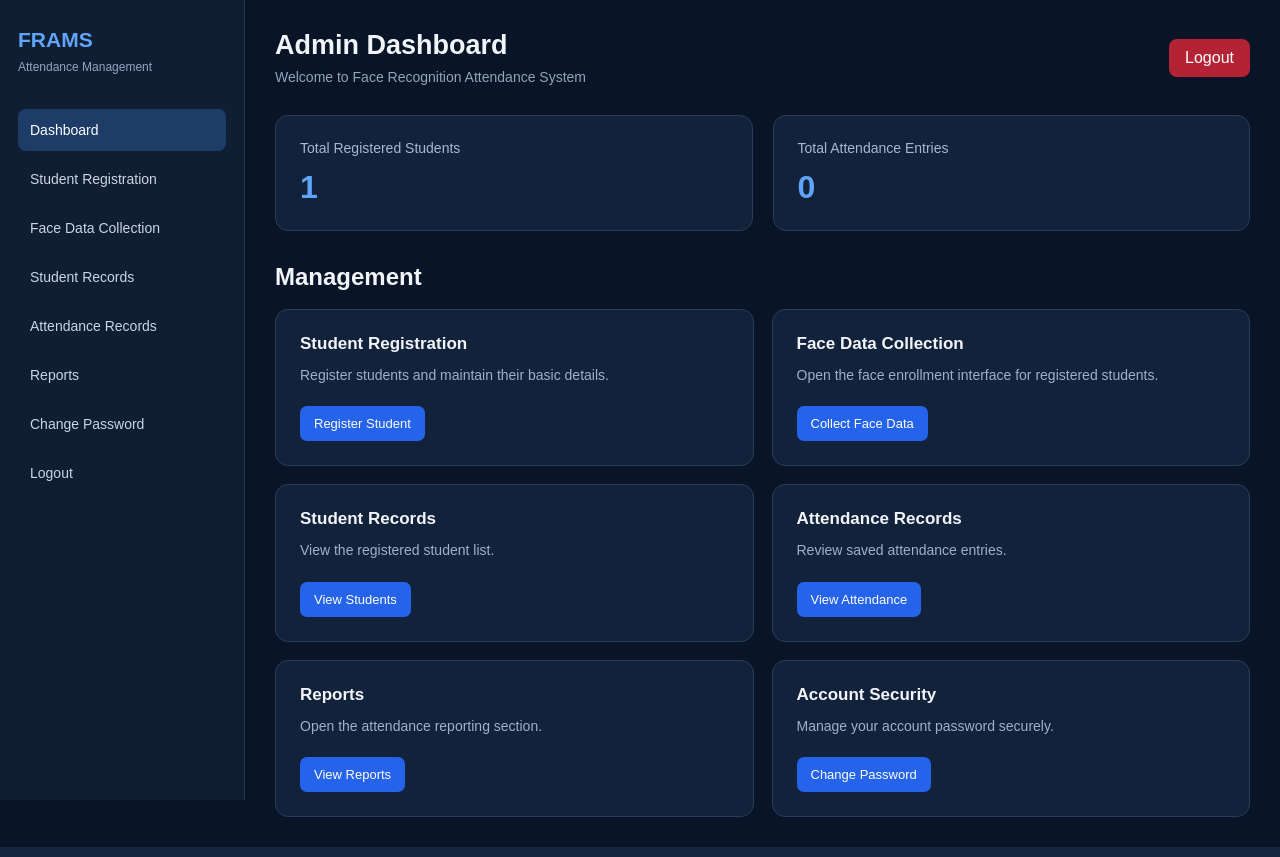
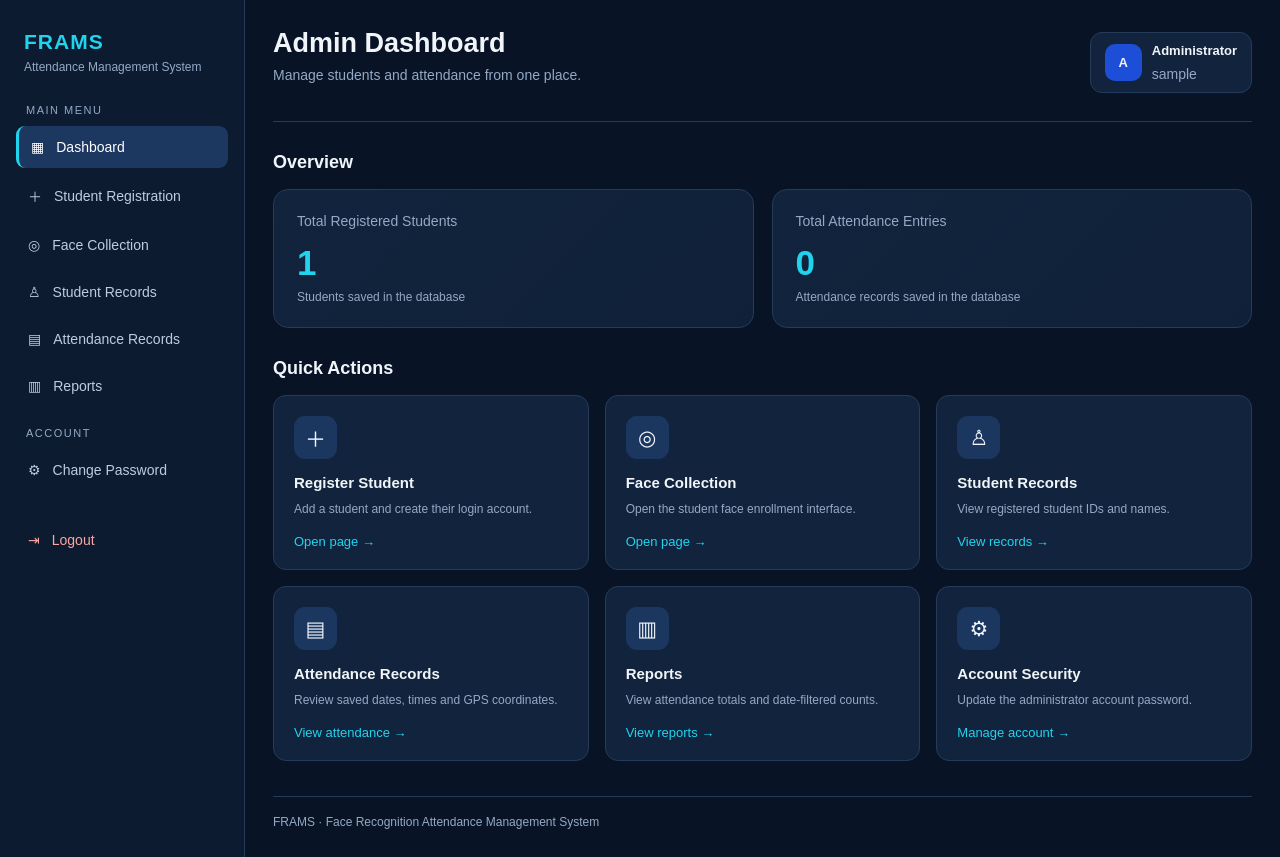
Before and after one commit to tiwarishivansh265-cloud/Face-Recognition-Attendance-System, a Flask app: page /admin-dashboard in a window 1280 px wide. Run offline with Flask 3, Linux system fonts and the light colour scheme; the visitor is signed in with stand-in values (Sample User, id 1); data comes from the database, SQL or seed files in the repository; data that the repository does not hold is empty.

Commit message:
Update admin_dashboard.html

```diff
--- a/templates/admin_dashboard.html
+++ b/templates/admin_dashboard.html
@@ -1,65 +1,106 @@
+
 <!DOCTYPE html>
 <html lang="en">
 <head>
     <meta charset="UTF-8">
     <meta name="viewport" content="width=device-width, initial-scale=1.0">
+
     <title>FRAMS | Admin Dashboard</title>
 
     <style>
+        :root {
+            --background: #081426;
+            --sidebar: #0d1b30;
+            --card: #12243d;
+            --border: #263b59;
+            --blue: #2563eb;
+            --cyan: #22d3ee;
+            --text: #f1f5f9;
+            --muted: #94a9c5;
+        }
+
         * {
             box-sizing: border-box;
-            margin: 0;
-            padding: 0;
-            font-family: Arial, sans-serif;
         }
 
         body {
-            background: #091426;
-            color: #f1f5f9;
+            margin: 0;
+            font-family: Arial, Helvetica, sans-serif;
+            background: var(--background);
+            color: var(--text);
+        }
+
+        a {
+            color: inherit;
+            text-decoration: none;
+        }
+
+        .layout {
+            display: flex;
+            min-height: 100vh;
         }
 
         .sidebar {
             width: 245px;
-            min-height: 100vh;
-            position: fixed;
-            top: 0;
-            left: 0;
-            padding: 28px 18px;
-            background: #101e34;
-            border-right: 1px solid #263750;
+            flex-shrink: 0;
+            padding: 25px 16px;
+            background: var(--sidebar);
+            border-right: 1px solid var(--border);
         }
 
         .brand {
             font-size: 21px;
-            font-weight: bold;
-            color: #60a5fa;
-            margin-bottom: 8px;
+            font-weight: 800;
+            letter-spacing: 1px;
+            color: var(--cyan);
+            margin: 5px 8px 6px;
         }
 
         .brand-subtitle {
-            color: #93a4bd;
+            color: var(--muted);
             font-size: 12px;
-            margin-bottom: 35px;
+            margin: 0 8px 30px;
+        }
+
+        .nav-label {
+            margin: 20px 10px 10px;
+            color: var(--muted);
+            font-size: 11px;
+            text-transform: uppercase;
+            letter-spacing: 1.5px;
         }
 
         .nav-link {
-            display: block;
-            text-decoration: none;
-            color: #cbd5e1;
+            display: flex;
+            align-items: center;
+            gap: 12px;
             padding: 13px 12px;
-            margin-bottom: 7px;
-            border-radius: 8px;
+            margin: 5px 0;
+            border-radius: 9px;
+            color: #bdcce0;
             font-size: 14px;
+            transition: 0.2s;
         }
 
-        .nav-link:hover, .active {
-            background: #1d3c68;
-            color: #ffffff;
+        .nav-link:hover,
+        .nav-link.active {
+            color: white;
+            background: #1c3760;
+        }
+
+        .nav-link.active {
+            border-left: 3px solid var(--cyan);
+        }
+
+        .logout {
+            margin-top: 28px;
+            color: #fca5a5;
         }
 
         .main {
-            margin-left: 245px;
-            padding: 30px;
+            flex: 1;
+            min-width: 0;
+            padding: 28px;
         }
 
         .topbar {
@@ -68,219 +109,361 @@
             align-items: center;
             gap: 15px;
             flex-wrap: wrap;
-            margin-bottom: 30px;
+            padding-bottom: 24px;
+            border-bottom: 1px solid var(--border);
         }
 
         h1 {
             font-size: 27px;
+            margin: 0;
         }
 
-        .muted {
-            color: #91a4bf;
+        .subtitle {
+            color: var(--muted);
+            font-size: 14px;
             margin-top: 8px;
-            font-size: 14px;
         }
 
-        .logout {
-            padding: 10px 16px;
-            color: white;
-            background: #b42335;
-            border-radius: 8px;
-            text-decoration: none;
+        .admin-badge {
+            display: flex;
+            align-items: center;
+            gap: 10px;
+            padding: 10px 14px;
+            border: 1px solid var(--border);
+            background: var(--card);
+            border-radius: 12px;
+            font-size: 13px;
+        }
+
+        .avatar {
+            display: grid;
+            place-items: center;
+            width: 37px;
+            height: 37px;
+            border-radius: 10px;
+            background: #1d4ed8;
+            font-weight: bold;
+        }
+
+        .section-title {
+            margin: 30px 0 16px;
+            font-size: 18px;
         }
 
         .stats {
             display: grid;
             grid-template-columns: repeat(2, minmax(0, 1fr));
-            gap: 20px;
-            margin-bottom: 32px;
+            gap: 18px;
         }
 
-        .stat-card, .feature-card {
-            padding: 24px;
-            background: #12223b;
-            border: 1px solid #293d5a;
-            border-radius: 13px;
+        .stat-card {
+            padding: 23px;
+            border: 1px solid var(--border);
+            border-radius: 15px;
+            background: linear-gradient(135deg, #12243d, #102039);
         }
 
-        .stat-card p {
-            color: #a7b8d0;
+        .stat-label {
+            color: var(--muted);
             font-size: 14px;
         }
 
-        .stat-card h2 {
-            color: #60a5fa;
-            margin-top: 13px;
-            font-size: 32px;
+        .stat-number {
+            font-size: 35px;
+            font-weight: 800;
+            margin-top: 14px;
+            color: var(--cyan);
         }
 
-        h3 {
-            margin-bottom: 10px;
-            font-size: 17px;
+        .stat-note {
+            color: var(--muted);
+            font-size: 12px;
+            margin-top: 7px;
         }
 
-        .features {
+        .actions {
             display: grid;
-            grid-template-columns: repeat(2, minmax(0, 1fr));
-            gap: 18px;
+            grid-template-columns: repeat(3, minmax(0, 1fr));
+            gap: 16px;
         }
 
-        .feature-card p {
-            color: #9fb0c9;
-            line-height: 1.6;
-            font-size: 14px;
-            margin-bottom: 20px;
+        .action-card {
+            display: block;
+            padding: 20px;
+            background: var(--card);
+            border: 1px solid var(--border);
+            border-radius: 13px;
+            transition: 0.2s;
         }
 
-        .open-link {
-            display: inline-block;
-            padding: 10px 14px;
-            color: white;
-            background: #2563eb;
-            border-radius: 7px;
-            text-decoration: none;
+        .action-card:hover {
+            border-color: #3b82f6;
+            transform: translateY(-2px);
+            background: #172d4b;
+        }
+
+        .action-icon {
+            display: grid;
+            place-items: center;
+            width: 43px;
+            height: 43px;
+            border-radius: 11px;
+            background: #1b3760;
+            font-size: 21px;
+            margin-bottom: 15px;
+        }
+
+        .action-card h3 {
+            font-size: 15px;
+            margin: 0 0 9px;
+        }
+
+        .action-card p {
+            color: var(--muted);
+            font-size: 12px;
+            line-height: 1.6;
+            margin: 0;
+        }
+
+        .arrow {
+            display: block;
+            color: var(--cyan);
+            margin-top: 15px;
             font-size: 13px;
         }
 
-        @media (max-width: 760px) {
+        .messages {
+            margin-top: 18px;
+        }
+
+        .message {
+            background: #173653;
+            border: 1px solid #28527a;
+            color: #dbeafe;
+            padding: 12px 15px;
+            border-radius: 9px;
+            margin-bottom: 8px;
+            font-size: 14px;
+        }
+
+        .footer {
+            color: var(--muted);
+            font-size: 12px;
+            margin-top: 35px;
+            padding-top: 18px;
+            border-top: 1px solid var(--border);
+        }
+
+        @media (max-width: 900px) {
             .sidebar {
-                position: relative;
-                width: 100%;
-                min-height: auto;
+                width: 205px;
             }
 
             .main {
-                margin-left: 0;
                 padding: 20px;
             }
 
-            .stats, .features {
+            .actions {
+                grid-template-columns: repeat(2, minmax(0, 1fr));
+            }
+        }
+
+        @media (max-width: 600px) {
+            .layout {
+                display: block;
+            }
+
+            .sidebar {
+                width: 100%;
+                padding: 15px;
+                border-right: none;
+                border-bottom: 1px solid var(--border);
+            }
+
+            .brand-subtitle {
+                margin-bottom: 12px;
+            }
+
+            .nav-label {
+                margin-top: 12px;
+            }
+
+            .main {
+                padding: 18px 14px;
+            }
+
+            .stats,
+            .actions {
                 grid-template-columns: 1fr;
+            }
+
+            h1 {
+                font-size: 23px;
             }
         }
     </style>
 </head>
 
 <body>
+<div class="layout">
+
     <aside class="sidebar">
         <div class="brand">FRAMS</div>
-        <div class="brand-subtitle">Attendance Management</div>
+        <div class="brand-subtitle">Attendance Management System</div>
 
-        <a class="nav-link active" href="{{ url_for('admin_dashboard') }}">
-            Dashboard
+        <div class="nav-label">Main Menu</div>
+
+        <a class="nav-link active"
+           href="{{ url_for('admin_dashboard') }}">
+            <span>▦</span> Dashboard
         </a>
 
-        <a class="nav-link" href="{{ url_for('student_registration') }}">
-            Student Registration
+        <a class="nav-link"
+           href="{{ url_for('student_registration') }}">
+            <span>＋</span> Student Registration
         </a>
 
-        <a class="nav-link" href="{{ url_for('face_collection') }}">
-            Face Data Collection
+        <a class="nav-link"
+           href="{{ url_for('face_collection') }}">
+            <span>◎</span> Face Collection
         </a>
 
-        <a class="nav-link" href="{{ url_for('student_records') }}">
-            Student Records
+        <a class="nav-link"
+           href="{{ url_for('student_records') }}">
+            <span>♙</span> Student Records
         </a>
 
-        <a class="nav-link" href="{{ url_for('attendance_records') }}">
-            Attendance Records
+        <a class="nav-link"
+           href="{{ url_for('attendance_records') }}">
+            <span>▤</span> Attendance Records
         </a>
 
-        <a class="nav-link" href="{{ url_for('reports') }}">
-            Reports
+        <a class="nav-link"
+           href="{{ url_for('reports') }}">
+            <span>▥</span> Reports
         </a>
 
-        <a class="nav-link" href="{{ url_for('change_password') }}">
-            Change Password
+        <div class="nav-label">Account</div>
+
+        <a class="nav-link"
+           href="{{ url_for('change_password') }}">
+            <span>⚙</span> Change Password
         </a>
 
-        <a class="nav-link" href="{{ url_for('logout') }}">
-            Logout
+        <a class="nav-link logout"
+           href="{{ url_for('logout') }}">
+            <span>⇥</span> Logout
         </a>
     </aside>
 
     <main class="main">
+
         <header class="topbar">
             <div>
                 <h1>Admin Dashboard</h1>
-                <p class="muted">
-                    Welcome to Face Recognition Attendance System
+                <p class="subtitle">
+                    Manage students and attendance from one place.
                 </p>
             </div>
 
-            <a class="logout" href="{{ url_for('logout') }}">
-                Logout
-            </a>
+            <div class="admin-badge">
+                <div class="avatar">A</div>
+                <div>
+                    <strong>Administrator</strong>
+                    <div class="subtitle">
+                        {{ session.get('username', 'Admin') }}
+                    </div>
+                </div>
+            </div>
         </header>
 
+        <div class="messages">
+            {% with messages = get_flashed_messages() %}
+                {% for message in messages %}
+                    <div class="message" role="status">
+                        {{ message }}
+                    </div>
+                {% endfor %}
+            {% endwith %}
+        </div>
+
+        <h2 class="section-title">Overview</h2>
+
         <section class="stats">
-            <div class="stat-card">
-                <p>Total Registered Students</p>
-                <h2>{{ student_count }}</h2>
-            </div>
+            <article class="stat-card">
+                <div class="stat-label">Total Registered Students</div>
+                <div class="stat-number">{{ student_count }}</div>
+                <div class="stat-note">
+                    Students saved in the database
+                </div>
+            </article>
 
-            <div class="stat-card">
-                <p>Total Attendance Entries</p>
-                <h2>{{ attendance_count }}</h2>
-            </div>
+            <article class="stat-card">
+                <div class="stat-label">Total Attendance Entries</div>
+                <div class="stat-number">{{ attendance_count }}</div>
+                <div class="stat-note">
+                    Attendance records saved in the database
+                </div>
+            </article>
         </section>
 
-        <h2 style="margin-bottom: 18px;">Management</h2>
+        <h2 class="section-title">Quick Actions</h2>
 
-        <section class="features">
-            <div class="feature-card">
-                <h3>Student Registration</h3>
-                <p>Register students and maintain their basic details.</p>
-                <a class="open-link"
-                   href="{{ url_for('student_registration') }}">
-                    Register Student
-                </a>
-            </div>
+        <section class="actions">
+            <a class="action-card"
+               href="{{ url_for('student_registration') }}">
+                <div class="action-icon">＋</div>
+                <h3>Register Student</h3>
+                <p>Add a student and create their login account.</p>
+                <span class="arrow">Open page →</span>
+            </a>
 
-            <div class="feature-card">
-                <h3>Face Data Collection</h3>
-                <p>Open the face enrollment interface for registered students.</p>
-                <a class="open-link"
-                   href="{{ url_for('face_collection') }}">
-                    Collect Face Data
-                </a>
-            </div>
+            <a class="action-card"
+               href="{{ url_for('face_collection') }}">
+                <div class="action-icon">◎</div>
+                <h3>Face Collection</h3>
+                <p>Open the student face enrollment interface.</p>
+                <span class="arrow">Open page →</span>
+            </a>
 
-            <div class="feature-card">
+            <a class="action-card"
+               href="{{ url_for('student_records') }}">
+                <div class="action-icon">♙</div>
                 <h3>Student Records</h3>
-                <p>View the registered student list.</p>
-                <a class="open-link"
-                   href="{{ url_for('student_records') }}">
-                    View Students
-                </a>
-            </div>
+                <p>View registered student IDs and names.</p>
+                <span class="arrow">View records →</span>
+            </a>
 
-            <div class="feature-card">
+            <a class="action-card"
+               href="{{ url_for('attendance_records') }}">
+                <div class="action-icon">▤</div>
                 <h3>Attendance Records</h3>
-                <p>Review saved attendance entries.</p>
-                <a class="open-link"
-                   href="{{ url_for('attendance_records') }}">
-                    View Attendance
-                </a>
-            </div>
+                <p>Review saved dates, times and GPS coordinates.</p>
+                <span class="arrow">View attendance →</span>
+            </a>
 
-            <div class="feature-card">
+            <a class="action-card"
+               href="{{ url_for('reports') }}">
+                <div class="action-icon">▥</div>
                 <h3>Reports</h3>
-                <p>Open the attendance reporting section.</p>
-                <a class="open-link" href="{{ url_for('reports') }}">
-                    View Reports
-                </a>
-            </div>
+                <p>View attendance totals and date-filtered counts.</p>
+                <span class="arrow">View reports →</span>
+            </a>
 
-            <div class="feature-card">
+            <a class="action-card"
+               href="{{ url_for('change_password') }}">
+                <div class="action-icon">⚙</div>
                 <h3>Account Security</h3>
-                <p>Manage your account password securely.</p>
-                <a class="open-link"
-                   href="{{ url_for('change_password') }}">
-                    Change Password
-                </a>
-            </div>
+                <p>Update the administrator account password.</p>
+                <span class="arrow">Manage account →</span>
+            </a>
         </section>
+
+        <footer class="footer">
+            FRAMS · Face Recognition Attendance Management System
+        </footer>
+
     </main>
+</div>
 </body>
 </html>
```
